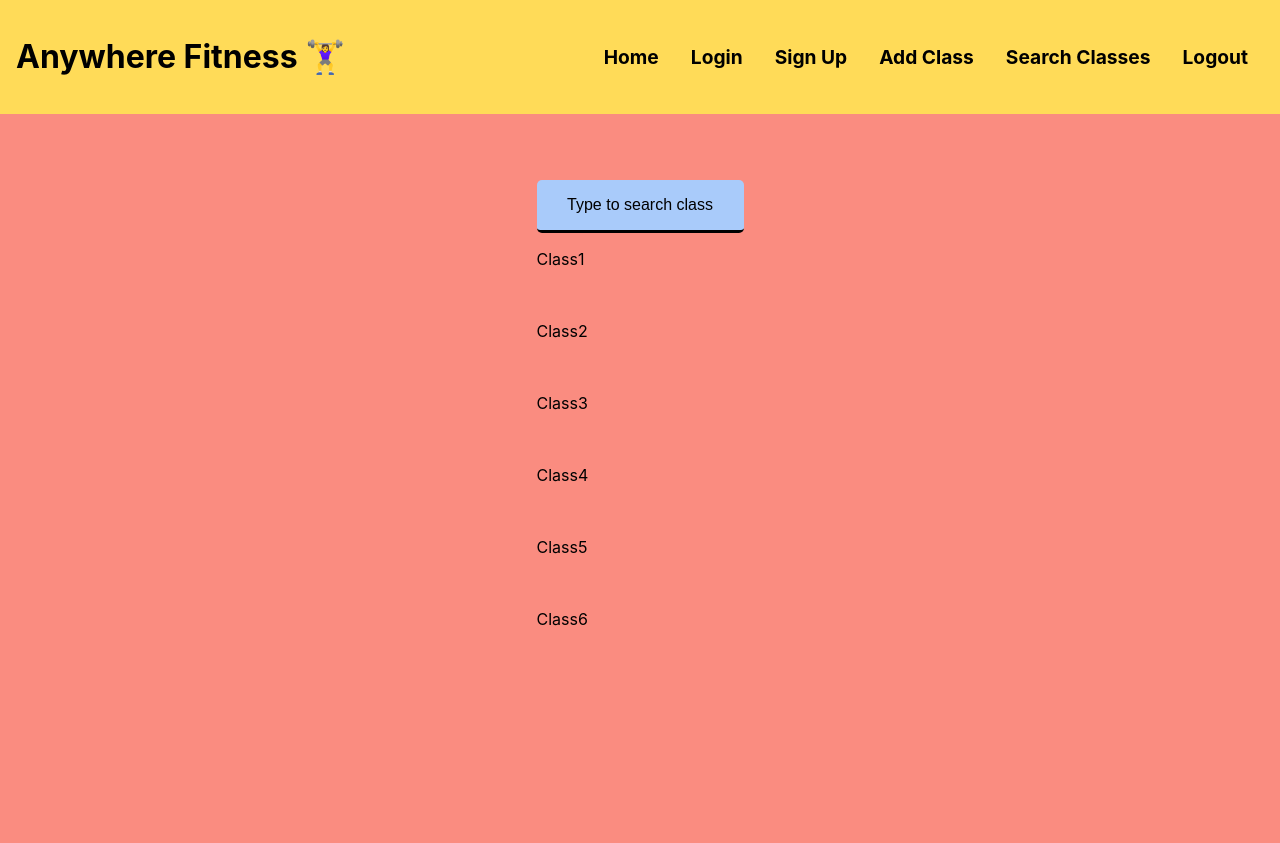
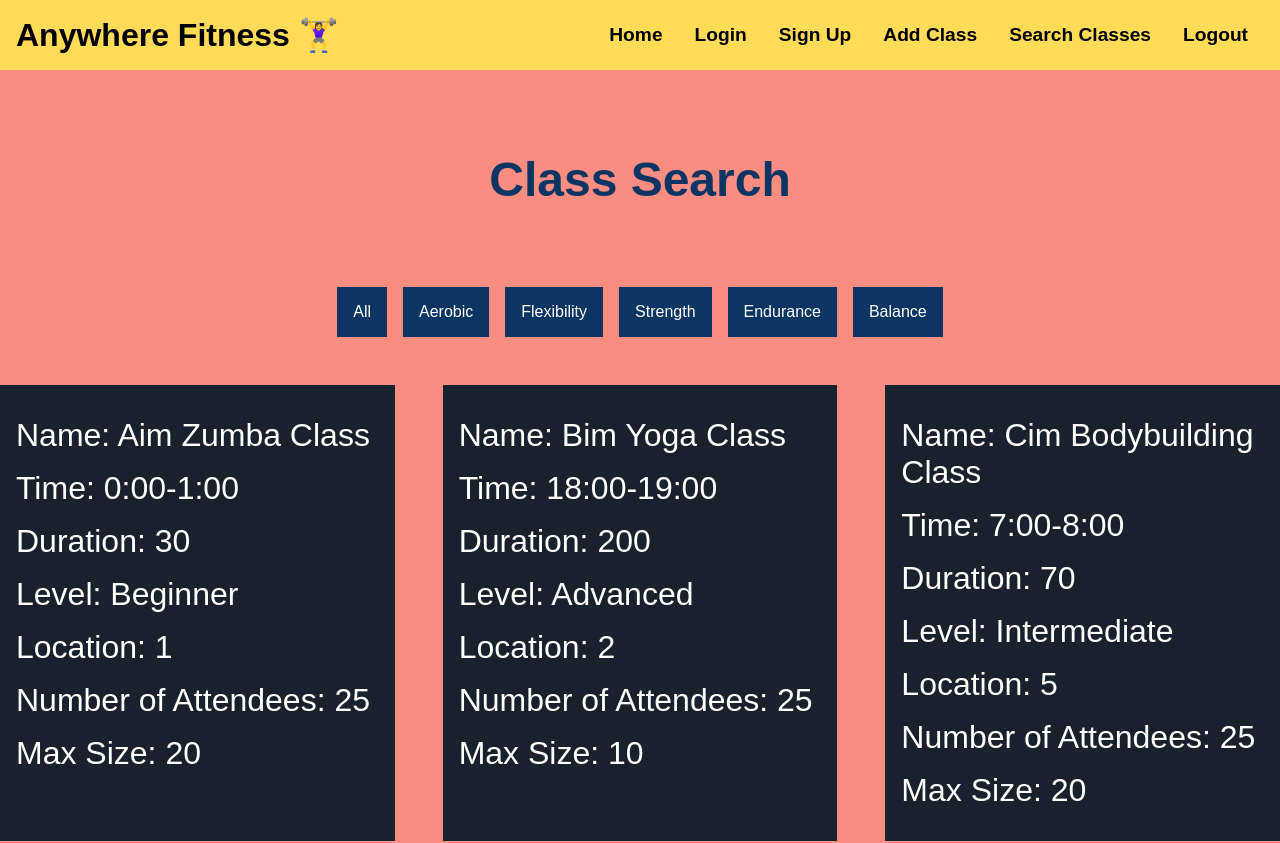
Before and after one commit to ft-anywhere-fitness-09/front-end, a React (Create React App) app in the folder fitness/: page /classes in a window 1280 px wide. Shown: the top 843 px of the page. Before the commit the page ends 800 px from the top, so only its background shows below. Built offline with nearby package versions, Linux system fonts and the light colour scheme.

Commit message:
adding search/filter functions

```diff
--- a/fitness/src/components/ClassForm.js
+++ b/fitness/src/components/ClassForm.js
@@ -128,7 +128,7 @@ const ClassForm = (props) => {
               </label>
             </FormGroup>
             <FormGroup className="form-group">
-              <label htmlFor="level">Intensity Level :
+              <label htmlFor="level">Intensity Level:
               <br />
                 <select
                   style={{
@@ -170,7 +170,7 @@ const ClassForm = (props) => {
               />
             </FormGroup>
             <FormGroup className="form-group">
-              <label htmlFor=" size">Size:</label>
+              <label htmlFor=" size">Max Size:</label>
               <br />
               <Input
                 onChange={handleChange}
--- a/fitness/src/components/SearchClass.js
+++ b/fitness/src/components/SearchClass.js
@@ -1,40 +1,51 @@
 import React, { useState } from "react";
 import styled from "styled-components";
+import Menu from './search/Menu';
+import Button from './search/Button';
+import items from './search/searchData';
+import SearchBar from "./search/SearchBar";
+import './search/search.css'
 
-const SearchClass = () => {
-  const [state, setState] = useState({});
+const allCategories = ['All', ...new Set(items.map(item => item.type))];
 
-  const handleChange = (event) => {
-    // setState({
-    //     ...state,
-    //     [event.target.name]: event.target.value
-    // })
-  };
+console.log(allCategories);
+
+function SearchClass() {
+  const [menuItem, setMenuItem] = useState(items);
+  const [buttons, setButtons] = useState(allCategories);
+
+  //Filter Function
+  const filter = (button) =>{
+    if(button === 'All'){
+      setMenuItem(items);
+      return;
+    }
+
+    const filteredData = items.filter(item => item.type ===  button);
+    setMenuItem(filteredData)
+  }
+
 
   return (
-    <FormGroup>
-      <Input
-        value={""}
-        onChange={(e) => this.handleChange(e)}
-        placeholder="Type to search class"
-      />
-      <br />
-      <div>
-        <p>Class1 </p>
-        <br />
-        <p>Class2 </p>
-        <br />
-        <p>Class3 </p>
-        <br />
-        <p>Class4 </p>
-        <br />
-        <p>Class5 </p>
-        <br />
-        <p>Class6 </p>
-      </div>
-    </FormGroup>
+    <div className="Search">
+
+       <div className="title">
+         <h2>
+           Class Search
+         </h2>
+       </div>
+
+       {/* <SearchBar/> */}
+
+      <Button button={buttons} filter={filter} />
+       <Menu menuItem={menuItem}/>
+
+    </div>
   );
-};
+}
+
+
+
 const FormGroup = styled.form`
   padding: 1rem;
 `;
@@ -48,4 +59,6 @@ const Input = styled.input`
   width: 100%;
   background-color: #a9cbfa;
 `;
+
+
 export default SearchClass;
--- /dev/null
+++ b/fitness/src/components/search/Button.js
@@ -0,0 +1,15 @@
+import React from 'react'
+
+function Button({button, filter}) {
+    return (
+        <div className="buttons">
+            {
+                button.map((cat, i)=>{
+                    return <button type="button" onClick={()=> filter(cat)} className="btn">{cat}</button>
+                })
+            }
+        </div>
+    )
+}
+
+export default Button;
--- /dev/null
+++ b/fitness/src/components/search/Menu.js
@@ -0,0 +1,26 @@
+import React from 'react'
+
+function Menu({menuItem}) {
+    return (
+        <div className="item">
+            {
+                menuItem.map((item) =>{
+                    return <div className="item-con" key={item.id}>
+                        <div className="item-container">
+                            <h3>Name: {item.name}</h3>
+                            <h3>Time: {item.time}</h3>
+                            <h3>Duration: {item.duration}</h3>
+                            <h3>Level: {item.level}</h3>
+                            <h3>Location: {item.location}</h3>
+                            <h3>Number of Attendees: {item.attend}</h3>
+                            <h3>Max Size: {item.size}</h3>
+
+                        </div>
+                    </div>
+                })
+            }
+        </div>
+    )
+}
+
+export default Menu;
--- /dev/null
+++ b/fitness/src/components/search/search.css
@@ -0,0 +1,97 @@
+*{
+    margin: 0;
+    padding: 0;
+    box-sizing: border-box;
+}
+
+body{
+    font-family: 'Varela Round', sans-serif;
+
+    font-size: 1rem;
+}
+
+h2{
+    font-size: 3rem;
+    color: #0C3564;
+}
+
+.title{
+    padding: 2rem 0;
+    text-align: center;
+}
+
+h3{
+    font-size: 2rem;
+    font-weight: 200;
+    margin: 1rem 0;
+    color: white
+}
+
+h3:hover{
+    cursor: pointer;
+    transition: all .3s ease-in-out;
+    color: #037FFF;
+}
+
+p{
+    color: rgba(255, 255, 255, 0.596);
+}
+
+.item{
+    display: grid;
+    grid-template-columns: repeat(3, 1fr);
+    grid-gap: 3rem;
+    padding-bottom: 6rem;
+}
+
+.item-container{
+    overflow: hidden;
+}
+
+.item-con{
+    width: 100%;
+    padding: 1rem 1rem;
+    background-color: #19202E;
+
+}
+
+.item-container > img{
+    width: 100%;
+    transition: all .3s ease-in-out;
+}
+
+.item-container > img:hover{
+    transform: scale(1.1);
+    cursor: pointer;
+}
+
+
+.buttons{
+    width: 70%;
+    margin: 3rem auto;
+    text-align: center;
+}
+
+.btn{
+    padding: 1rem 1rem;
+    background-color: #0C3564;
+    border: none;
+    font-family: inherit;
+    font-size: inherit;
+    color: white;
+    transition: all 0.4s cubic-bezier(1,-0.16,.6,1.35);
+}
+
+.btn:not(:last-child){
+    margin-right: 1rem;
+}
+
+.btn:hover{
+    background-color: #037FFf;
+    cursor: pointer;
+}
+
+.btn:active, .btn:focus{
+    outline: none;
+    border: none;
+}
--- /dev/null
+++ b/fitness/src/components/search/searchData.js
@@ -0,0 +1,63 @@
+export default [
+    {
+        name:'Aim Zumba Class',
+        type:'Aerobic',
+        time:'0:00-1:00',
+        duration:'30',
+        level:'Beginner',
+        location:'1',
+        attend:'25',
+        size:'20'
+    },
+    {
+        name:'Bim Yoga Class',
+        type:'Flexibility',
+        time:'18:00-19:00',
+        duration:'200',
+        level:'Advanced',
+        location:'2',
+        attend:'25',
+        size:'10'
+    },
+    {
+        name:'Cim Bodybuilding Class',
+        type:'Strength',
+        time:'7:00-8:00',
+        duration:'70',
+        level:'Intermediate',
+        location:'5',
+        attend:'25',
+        size:'20'
+    },
+    {
+        name:'Dim Crossfit Class',
+        type:'Endurance',
+        time:'7:00-8:00',
+        duration:'120',
+        level:'Intermediate',
+        location:'3',
+        attend:'14',
+        size:'200'
+    },
+    {
+        name:'Eim Powerlifting Class',
+        type:'Aerobic',
+        time:'23:00-0:00',
+        duration:'60',
+        level:'Advanced',
+        location:'1',
+        attend:'25',
+        size:'8'
+    },
+    {
+        name:'Fim Tightrope Class',
+        type:'Balance',
+        time:'6:00-7:00',
+        duration:'30',
+        level:'Advanced',
+        location:'10',
+        attend:'13',
+        size:'8'
+    }
+
+];
```
Also changed, not shown: 1 other file (tests, documents, lock files or other folders).
